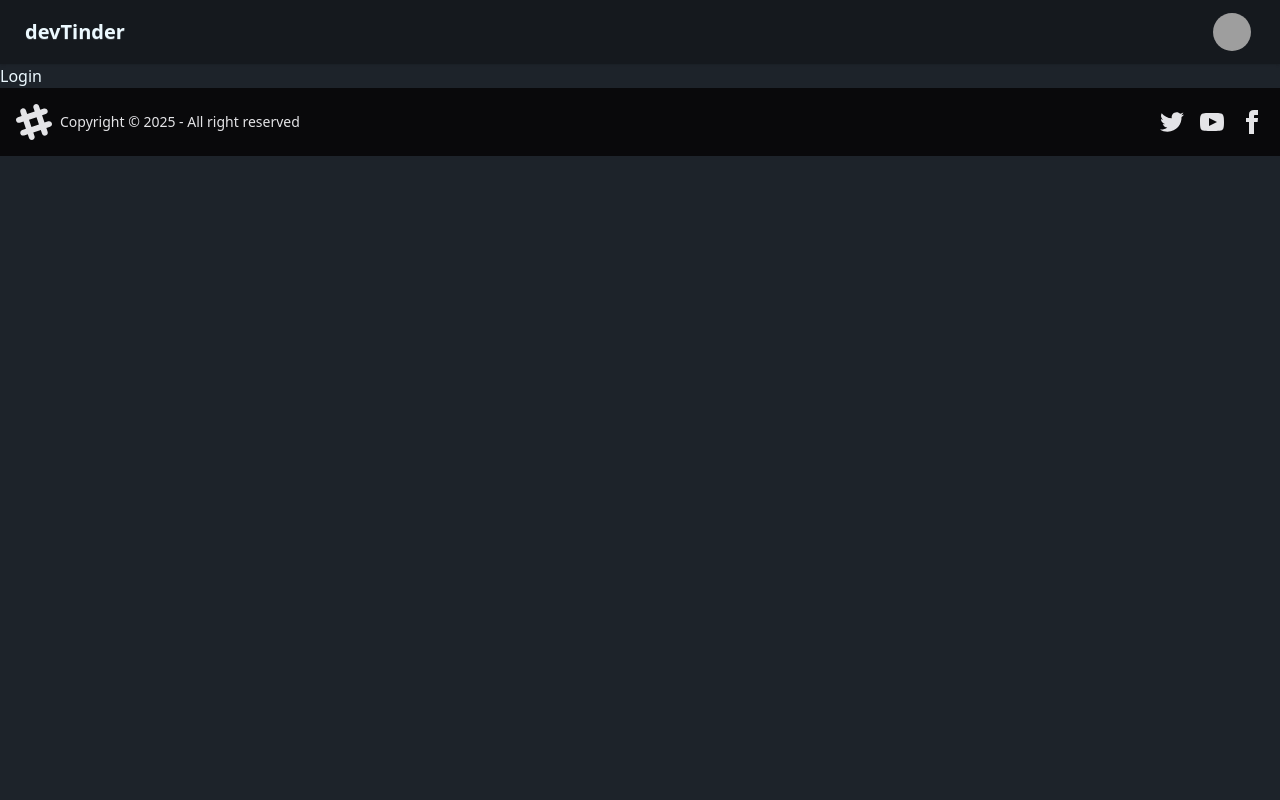
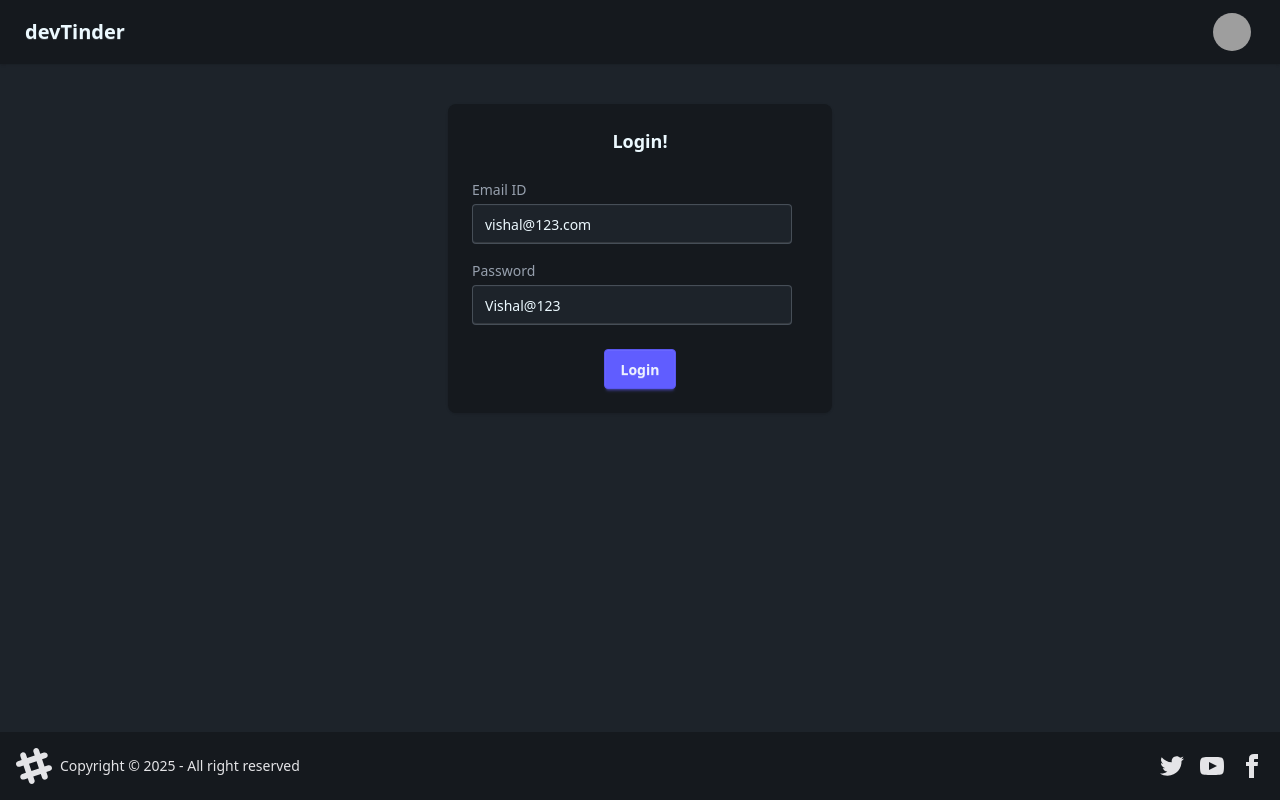
Before and after one commit to VS800624/devTinder_frontend, a React (Vite) app: page /login in a window 1280 px wide. Built offline with nearby package versions, Linux system fonts and the light colour scheme; grey boxes are pictures that could not be loaded.

Commit message:
created login page

```diff
--- a/package.json
+++ b/package.json
@@ -11,6 +11,7 @@
   },
   "dependencies": {
     "@tailwindcss/vite": "^4.1.17",
+    "axios": "^1.13.2",
     "react": "^19.2.0",
     "react-dom": "^19.2.0",
     "react-router-dom": "^7.9.6",
--- a/src/components/Footer.jsx
+++ b/src/components/Footer.jsx
@@ -1,7 +1,7 @@
 const Footer = () => {
   return (
-    <footer class="footer sm:footer-horizontal bg-neutral text-neutral-content items-center p-4">
-      <aside class="grid-flow-col items-center">
+    <footer className="footer sm:footer-horizontal bg-base-300 text-neutral-content items-center p-4 fixed bottom-0">
+      <aside className="grid-flow-col items-center">
         <svg
           width="36"
           height="36"
@@ -9,20 +9,20 @@
           xmlns="http://www.w3.org/2000/svg"
           fillRule="evenodd"
           clipRule="evenodd"
-          class="fill-current"
+          className="fill-current"
         >
           <path d="M22.672 15.226l-2.432.811.841 2.515c.33 1.019-.209 2.127-1.23 2.456-1.15.325-2.148-.321-2.463-1.226l-.84-2.518-5.013 1.677.84 2.517c.391 1.203-.434 2.542-1.831 2.542-.88 0-1.601-.564-1.86-1.314l-.842-2.516-2.431.809c-1.135.328-2.145-.317-2.463-1.229-.329-1.018.211-2.127 1.231-2.456l2.432-.809-1.621-4.823-2.432.808c-1.355.384-2.558-.59-2.558-1.839 0-.817.509-1.582 1.327-1.846l2.433-.809-.842-2.515c-.33-1.02.211-2.129 1.232-2.458 1.02-.329 2.13.209 2.461 1.229l.842 2.515 5.011-1.677-.839-2.517c-.403-1.238.484-2.553 1.843-2.553.819 0 1.585.509 1.85 1.326l.841 2.517 2.431-.81c1.02-.33 2.131.211 2.461 1.229.332 1.018-.21 2.126-1.23 2.456l-2.433.809 1.622 4.823 2.433-.809c1.242-.401 2.557.484 2.557 1.838 0 .819-.51 1.583-1.328 1.847m-8.992-6.428l-5.01 1.675 1.619 4.828 5.011-1.674-1.62-4.829z"></path>
         </svg>
         <p>Copyright © {new Date().getFullYear()} - All right reserved</p>
       </aside>
-      <nav class="grid-flow-col gap-4 md:place-self-center md:justify-self-end">
+      <nav className="grid-flow-col gap-4 md:place-self-center md:justify-self-end">
         <a>
           <svg
             xmlns="http://www.w3.org/2000/svg"
             width="24"
             height="24"
             viewBox="0 0 24 24"
-            class="fill-current"
+            className="fill-current"
           >
             <path d="M24 4.557c-.883.392-1.832.656-2.828.775 1.017-.609 1.798-1.574 2.165-2.724-.951.564-2.005.974-3.127 1.195-.897-.957-2.178-1.555-3.594-1.555-3.179 0-5.515 2.966-4.797 6.045-4.091-.205-7.719-2.165-10.148-5.144-1.29 2.213-.669 5.108 1.523 6.574-.806-.026-1.566-.247-2.229-.616-.054 2.281 1.581 4.415 3.949 4.89-.693.188-1.452.232-2.224.084.626 1.956 2.444 3.379 4.6 3.419-2.07 1.623-4.678 2.348-7.29 2.04 2.179 1.397 4.768 2.212 7.548 2.212 9.142 0 14.307-7.721 13.995-14.646.962-.695 1.797-1.562 2.457-2.549z"></path>
           </svg>
@@ -33,7 +33,7 @@
             width="24"
             height="24"
             viewBox="0 0 24 24"
-            class="fill-current"
+            className="fill-current"
           >
             <path d="M19.615 3.184c-3.604-.246-11.631-.245-15.23 0-3.897.266-4.356 2.62-4.385 8.816.029 6.185.484 8.549 4.385 8.816 3.6.245 11.626.246 15.23 0 3.897-.266 4.356-2.62 4.385-8.816-.029-6.185-.484-8.549-4.385-8.816zm-10.615 12.816v-8l8 3.993-8 4.007z"></path>
           </svg>
@@ -44,7 +44,7 @@
             width="24"
             height="24"
             viewBox="0 0 24 24"
-            class="fill-current"
+            className="fill-current"
           >
             <path d="M9 8h-3v4h3v12h5v-12h3.642l.358-4h-4v-1.667c0-.955.192-1.333 1.115-1.333h2.885v-5h-3.808c-3.596 0-5.192 1.583-5.192 4.615v3.385z"></path>
           </svg>
--- a/src/components/Login.jsx
+++ b/src/components/Login.jsx
@@ -1,9 +1,60 @@
-import React from 'react'
+import axios from "axios";
+import React, { useState } from "react";
 
 const Login = () => {
+
+  const [emailId , setEmailId] = useState("vishal@123.com")
+  const [password, setPassword] = useState("Vishal@123")
+
+  const handleLogin = async () => {
+    try {
+      const res = await axios.post("http://localhost:3000/login",{
+      emailId,
+      password
+    }, {withCredentials: true})
+    } catch(err){
+      console.error(err)
+    }
+  }
+
   return (
-    <div>Login</div>
-  )
-}
+    <div className="flex my-10 justify-center">
+      <div className="card bg-base-300 w-96 shadow-sm ">
+        <div className="card-body">
+          <h2 className="card-title  justify-center">Login!</h2>
+          <div className="form-control w-full max-w-xs py-4">
+            <div className="mb-4">
+              <label className="label ">
+                <span className="label-text mb-1">Email ID</span>
+              </label>
+              <input
+                type="text"
+                value= {emailId}
+                placeholder="Enter your email"
+                className="input input-bordered w-full"
+                onChange={(e) => setEmailId(e.target.value)}
+              />
+            </div>
+            <div>
+              <label className="label ">
+                <span className="label-text mb-1">Password</span>
+              </label>
+              <input
+                type="text"
+                value={password}
+                placeholder="Enter your password"
+                className="input input-bordered w-full"
+                onChange={(e) => setPassword(e.target.value)}
+              />
+            </div>
+          </div>
+          <div className="card-actions justify-center">
+            <button className="btn btn-primary " onClick={handleLogin}>Login</button>
+          </div>
+        </div>
+      </div>
+    </div>
+  );
+};
 
-export default Login
+export default Login;
```
Also changed, not shown: 2 other files (tests, documents, lock files or other folders).
